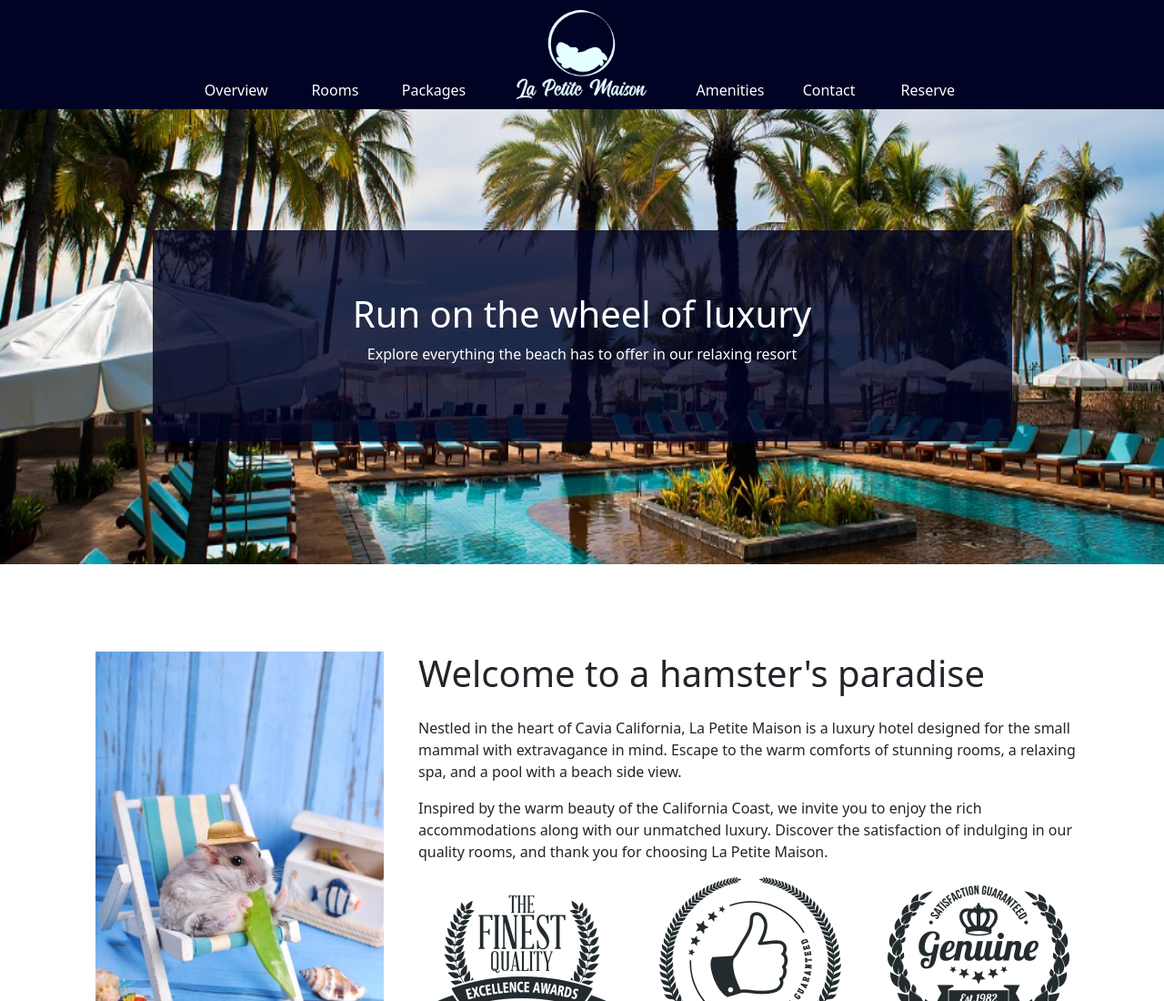
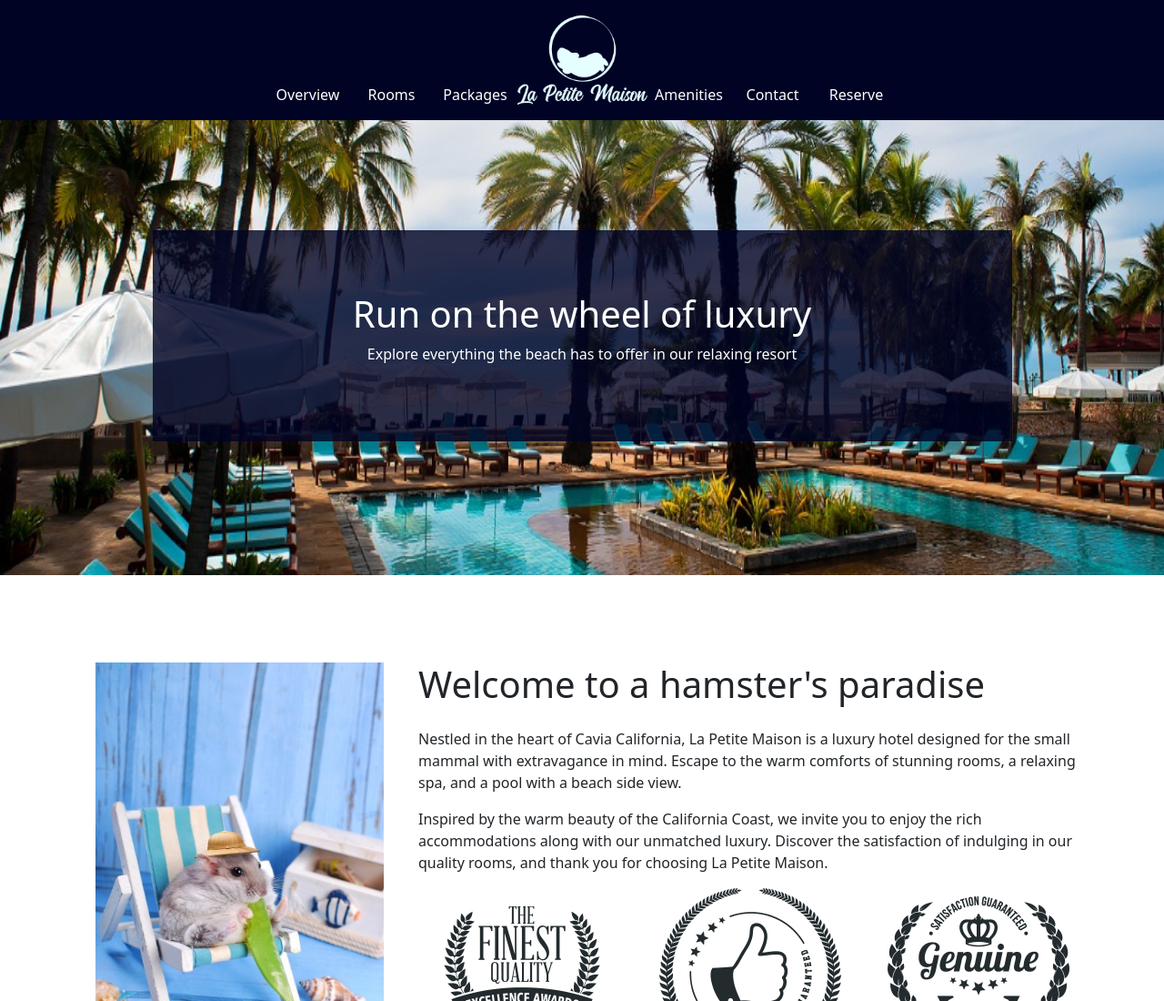
Before and after one commit to HalfwitGoldfish/OrrCCHamsterHotel, a plain HTML site: page index.html in a window 1280 px wide. Shown: the top 1100 px of the page at 91% size. Drawn offline with nearby package versions, Linux system fonts and the light colour scheme.

Commit message:
start of navbar fix

```diff
--- a/index.html
+++ b/index.html
@@ -14,11 +14,11 @@
   </head>
   <body>
     <!-- Navbar-Start -->
-    <div class="container-fluid nopadding">
-      <div
+      <!-- <div class="container-fluid nopadding">
+        <div
         id="navbar"
         class="row d-flex justify-content-center align-items-end"
-      >
+        >
         <div class="col-1 d-flex justify-content-center">
           <button class="navbarbuttons">Overview</button>
         </div>
@@ -30,9 +30,9 @@
         </div>
         <div class="col-2 d-flex justify-content-center align-items-end">
           <img
-            id="logo"
-            src="./hotelMarkupAssets/Logo.png"
-            alt="La Petite Maison"
+          id="logo"
+          src="./hotelMarkupAssets/Logo.png"
+          alt="La Petite Maison"
           />
         </div>
         <div class="col-1 d-flex justify-content-center align-items-end">
@@ -45,8 +45,42 @@
           <button class="navbarbuttons">Reserve</button>
         </div>
       </div>
-    </div>
+    </div> -->
     <!-- Navbar-End -->
+    <!-- New-navbar -->
+     <nav id="navbar" class="navbar navbar-expand-lg">
+      <div class="container-fluid">
+        <button class="navbar-toggler" type="button" data-bs-toggle="collapse" data-bs-target="#navbarNav" aria-controls="navbarNav" aria-expanded="false" aria-label="Toggle navigation">
+          <span class="navbar-toggler-icon"></span>
+        </button>
+        <div class="collapse navbar-collapse d-flex justify-content-center" id="navbarNav">
+          <ul class="navbar-nav d-flex align-items-end">
+            <li class="nav-item">
+              <a class="nav-link textwhite d-flex justify-content-center" href="#">Overview</a>
+            </li>
+            <li class="nav-item">
+              <a class="nav-link textwhite d-flex justify-content-center" href="#">Rooms</a>
+            </li>
+            <li class="nav-item">
+              <a class="nav-link textwhite d-flex justify-content-center" href="#">Packages</a>
+            </li>
+            <li class="nav-item mb-2 mt-2">
+              <img src="./hotelMarkupAssets/Logo.png" alt="">
+            </li>
+            <li class="nav-item">
+              <a class="nav-link textwhite d-flex justify-content-center" href="#">Amenities</a>
+            </li>
+            <li class="nav-item">
+              <a class="nav-link textwhite d-flex justify-content-center" href="#">Contact</a>
+            </li>
+            <li class="nav-item">
+              <a class="nav-link textwhite d-flex justify-content-center" href="#">Reserve</a>
+            </li>
+          </ul>
+        </div>
+      </div>
+    </nav>
+    <!-- new-navbar-end -->
 
     <!-- Hero-Image-Start -->
     <div class="container-fluid">
--- a/style/styles.css
+++ b/style/styles.css
@@ -5,7 +5,7 @@
 
 #navbar {
     background-color: #000324;
-    height: 120px;
+    min-height: 120px;
 }
 
 #logo {
@@ -171,17 +171,15 @@
     color: white;
 }
 
-.navbarbuttons {
-    background-color: transparent;
+.nav-link {
     color: white;
-    border-color: transparent;
-    width: 92px;
-    height: 33px;
-    margin-bottom: 5px;
+    min-width: 92px;
+    min-height: 33px;
 }
 
-.navbarbuttons:hover {
-    border-color: white;
+.nav-link:hover {
+    border: solid white 1px;
+    color: white;
 }
 
 .cards {
```
